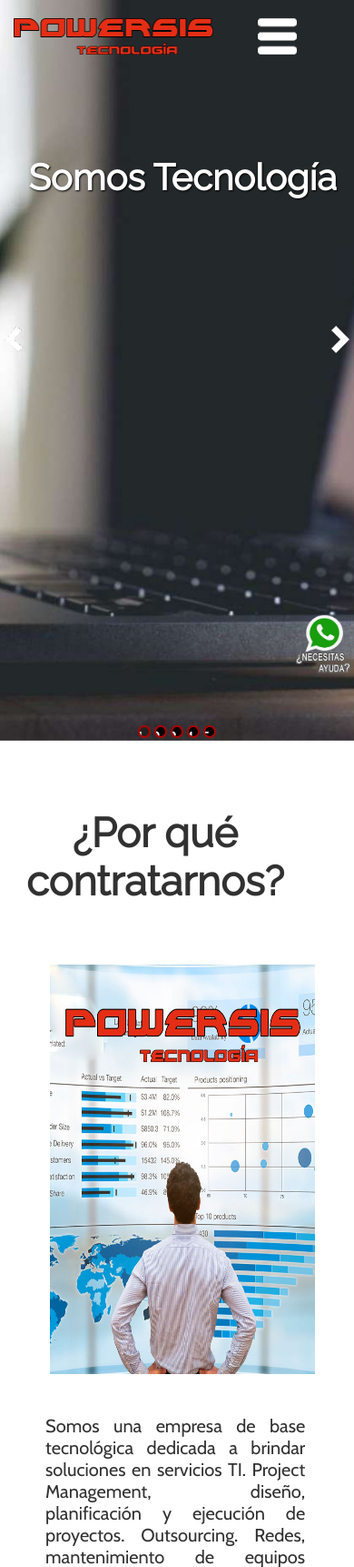
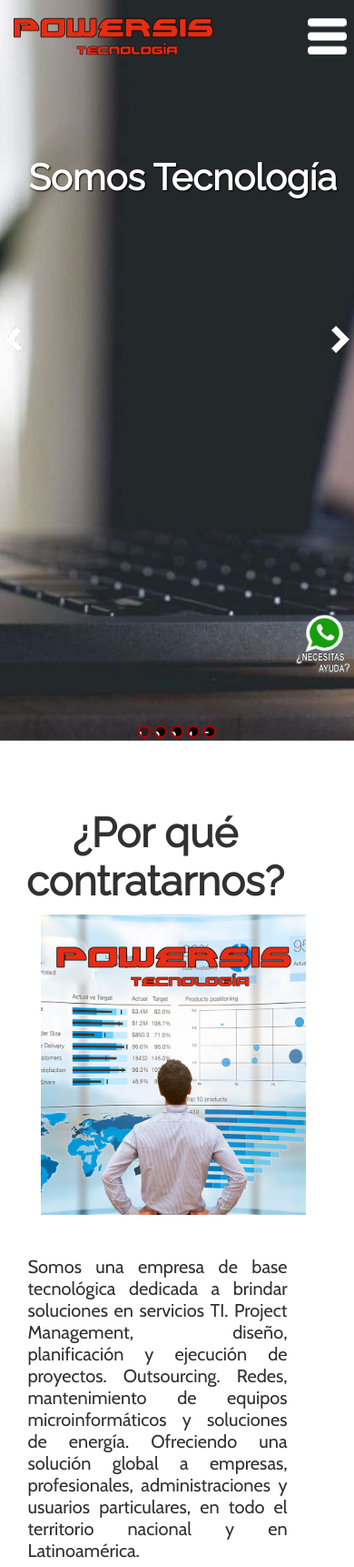
Before and after one commit to DevZeppelin/powersis, a PHP site: page / in a window 390 px wide. Shown: the top 1722 px of the page at 91% size. Run offline with PHP 8.4, Linux system fonts and the light colour scheme.

Commit message:
centre li menu soluciones. arregle detalles de responsive celular. soluciones desplegable con click (jquery)

```diff
--- a/estilos.css
+++ b/estilos.css
@@ -268,6 +276,7 @@ h3 {
 
     justify-content: space-between ;
     padding: 10px 10px 10px 10px;
+    align-items: center;
 
 }
 
@@ -276,14 +285,17 @@ h3 {
     width: 63%;
     text-align: justify;
     padding: 25px 25px;
+
 }
 
 #contratarnos img {
-    padding-top: 55px;
-    padding-right: 30px;
-    padding-left: 30px;
+
+    padding-right: 20px;
+    padding-left: 20px;
     margin: auto;
+
 }
+
 
 
 /*.........................SECCION DE "SERVICIOS"..................*/
@@ -729,12 +755,15 @@ textarea {
 
     .menu-icon {
 
-        display: block;
+        display: flex;
         float: right;
         width: 40x;
         height: 40px;
         padding: 20px 0px;
         padding-left: 20px;
+        position: fixed;
+        right: 2%;
+
 
 
     }
@@ -810,7 +842,7 @@ textarea {
 
     #contratarnos .computadoras {
         width: 100%;
-        height: 450px;
+        height: 330px;
         display: block;
         justify-content: center;
        }
--- a/index.html
+++ b/index.html
@@ -38,9 +38,7 @@
 
 
                         <li><a href="#contratarnos">¿Por qué contratarnos?</a></li>
-                        <li>
-
-                            <a>Soluciones</a>
+                        <li><p id="soluciones-a">Soluciones</p>
                             <ul class="soluciones-menu">
                                 <li><a href="#servicios">Infraestructura IT</a></li>
                                 <li><a href="contact-center.html">Contact Center</a></li>
@@ -192,9 +190,9 @@
 
         <section id="servicios">
             <div class="contenedor">
-            <h3></h3>
 
-            <h6>Infraestructura IT</h6>
+            <h3>Infraestructura IT</h3>
+
                 <div class="contenedor-servicios">
 
                     <div class="servicio celeste"><a href="trans-digital.html">
@@ -498,7 +496,7 @@
                 $(".menu a").css({"color":"#fff"});
 
                 $(".menu").css({"z-index":"100"});
-                $(".soluciones-menu a").css({"color":"red"});
+                $(".soluciones-menu a").css({"color":"white"});
 
             }   else {
 
@@ -507,7 +505,7 @@
                 $(".menu").css({"box-shadow":"0 0 0"});
 
                 $(".menu a").css({"color":"#fff"});
-                $(".soluciones-menu a").css({"color":"red"});
+                $(".soluciones-menu a").css({"color":"white"});
             }
 
 
@@ -517,9 +515,16 @@
         $('.menu-icon').click(function(){
 
             $('#header-nav').slideToggle();
+
+            $('#soluciones-a').click(function(){
+            $('.soluciones-menu').slideDown();
+            })
+
             $('.menu a').click(function(){
             $('#header-nav').slideUp();
             })
+
+
 
 
         })
```
Also changed, not shown: other parts of estilos.css (+39 -12 lines).
